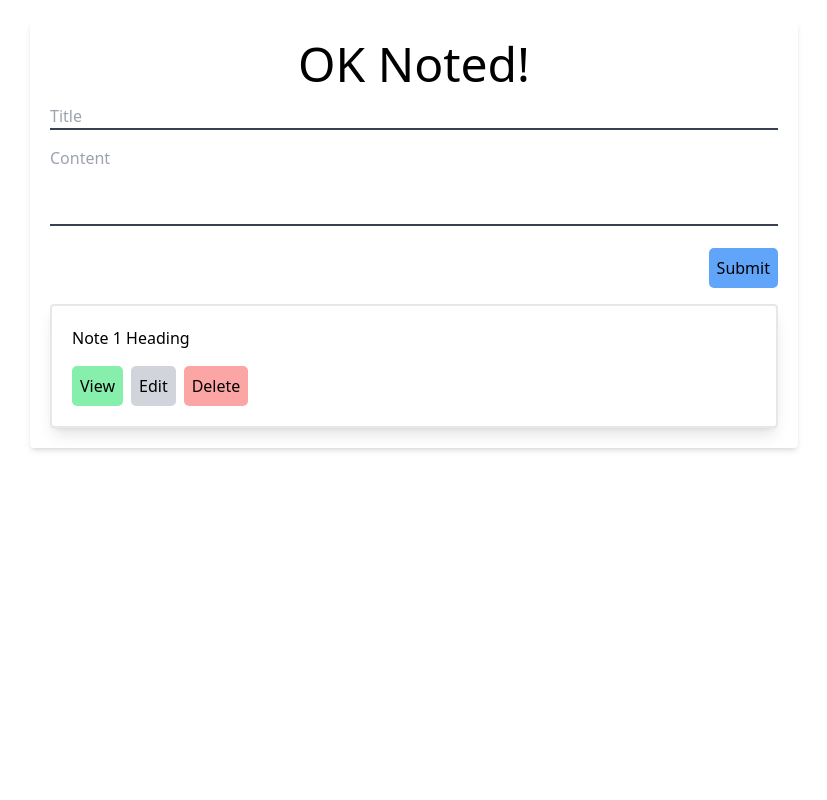
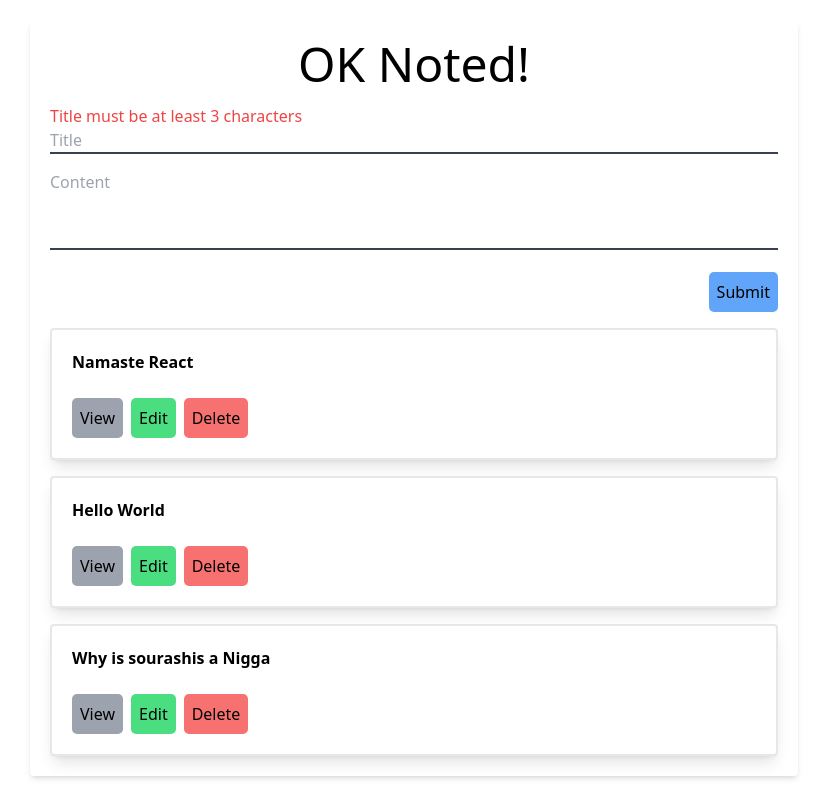
Before and after one commit to Om-Midya/ok_noted, a React (Vite) app in the folder front-end/: page / in a window 1280 px wide. Shown: the whole page, without its empty margins (226-1053 px from the left). Built offline with nearby package versions, Linux system fonts and the light colour scheme.

Commit message:
Added Reusable Components, and did Form validation using state management

```diff
--- a/front-end/src/App.tsx
+++ b/front-end/src/App.tsx
@@ -1,29 +1,42 @@
 import './App.css'
+import NoteItem from "./components/NoteItem.tsx";
+import {useState} from "react";
 
 function App() {
-
+    const [title, setTitle] = useState<string>('')
+    const [content, setContent] = useState<string>('')
     return (
         <>
           <div className="max-w-3xl mx-auto bg-white shadow-md rounded p-5 my-5 space-y-4">
               <h1 className={"font-semi-bold text-5xl text-center"}>OK Noted!</h1>
               <div>
-              <input type={"text"} placeholder={"Title"} className={"w-full border-b-2 border-gray-700 outline-none"}/>
+                  {title.replace(/\s/g, '').length < 3? <p className={"text-red-500"}>Title must be at least 3 characters</p> : null}
+                  <input
+                      type={"text"}
+                      placeholder={"Title"}
+                      className={"w-full border-b-2 border-gray-700 outline-none"}
+                      value={title}
+                      onChange={(e) => setTitle(e.target.value)}
+                  />
               </div>
               <div>
-              <textarea placeholder={"Content"} className={"w-full border-b-2 border-gray-700 outline-none resize-none h-20"}/>
+                  <textarea
+                      placeholder={"Content"}
+                      className={"w-full border-b-2 border-gray-700 outline-none resize-none h-20"}
+                      value={content}
+                      onChange={(e) => setContent(e.target.value)}
+                  />
               </div>
               <div className={"text-right"}>
-              <button className={"p-2 bg-blue-400 rounded-[5px]"}>Submit</button>
+                  <button className={"p-2 bg-blue-400 rounded-[5px]"} onClick={()=>{
+                        console.log("Title: ", title)
+                        console.log("Content: ", content)
+                  }}>Submit</button>
               </div>
 
-          <div className={"max-w-3xl mx-auto bg-white shadow-lg rounded p-5 my-5 space-y-4 border-2"}>
-              <h1>Note 1 Heading</h1>
-              <div className={"flex space-x-2"}>
-                  <button className={"bg-green-300 p-2 rounded-[5px]"}>View</button>
-                  <button className={"bg-gray-300 p-2 rounded-[5px]"}>Edit</button>
-                  <button className={"bg-red-300 p-2 rounded-[5px]"}>Delete</button>
-              </div>
-          </div>
+              <NoteItem title="Namaste React"/>
+              <NoteItem title="Hello World"/>
+              <NoteItem title="Why is sourashis a Nigga" content="Because he is blackie"/>
           </div>
         </>
   )
--- /dev/null
+++ b/front-end/src/components/ButtonComponent.tsx
@@ -0,0 +1,34 @@
+import {FunctionComponent} from "react";
+
+interface ButtonComponentProps {
+    text: string;
+    color?: string;
+    onClick?: () => void;
+}
+
+const ButtonComponent: FunctionComponent<ButtonComponentProps> = ({text, color, onClick}) => {
+
+    switch (color) {
+        case "blue":
+            color = "bg-blue-400";
+            break;
+        case "green":
+            color = "bg-green-400";
+            break;
+        case "red":
+            color = "bg-red-400";
+            break;
+        case "gray":
+            color = "bg-gray-400";
+            break;
+        default:
+            color = "bg-blue-400";
+            break;
+
+    }
+    return (
+        <button className={`p-2 mt-2 ${color} rounded-[5px]`} onClick={onClick}>{text}</button>
+    )
+}
+
+export default ButtonComponent
--- /dev/null
+++ b/front-end/src/components/NoteItem.tsx
@@ -0,0 +1,35 @@
+import {FC} from "react";
+import ButtonComponent from "./ButtonComponent.tsx";
+
+interface NoteItemProps {
+    title: string;
+    content?: string;
+}
+
+const NoteItem: FC<NoteItemProps> = ({title,content}) => {
+    return (
+        <div className={"max-w-3xl mx-auto bg-white shadow-lg rounded p-5 my-5 space-y-4 border-2"}>
+            <h1 className={"text-l font-semibold"}>{title}</h1>
+            <div className={"flex flex-wrap space-x-2"}>
+                <ButtonComponent
+                    text="View"
+                    onClick={()=>{console.log("Viewing note")}}
+                    color = 'gray'
+                />
+                <ButtonComponent
+                    text="Edit"
+                    onClick={()=>{console.log("Editing note")}}
+                    color = 'green'
+                />
+                <ButtonComponent
+                    text="Delete"
+                    onClick={()=>{console.log("Deleting note")}}
+                    color = 'red'
+                />
+
+            </div>
+        </div>
+    )
+}
+
+export default NoteItem
```
Lines whose indentation alone changed are shown as unchanged.
